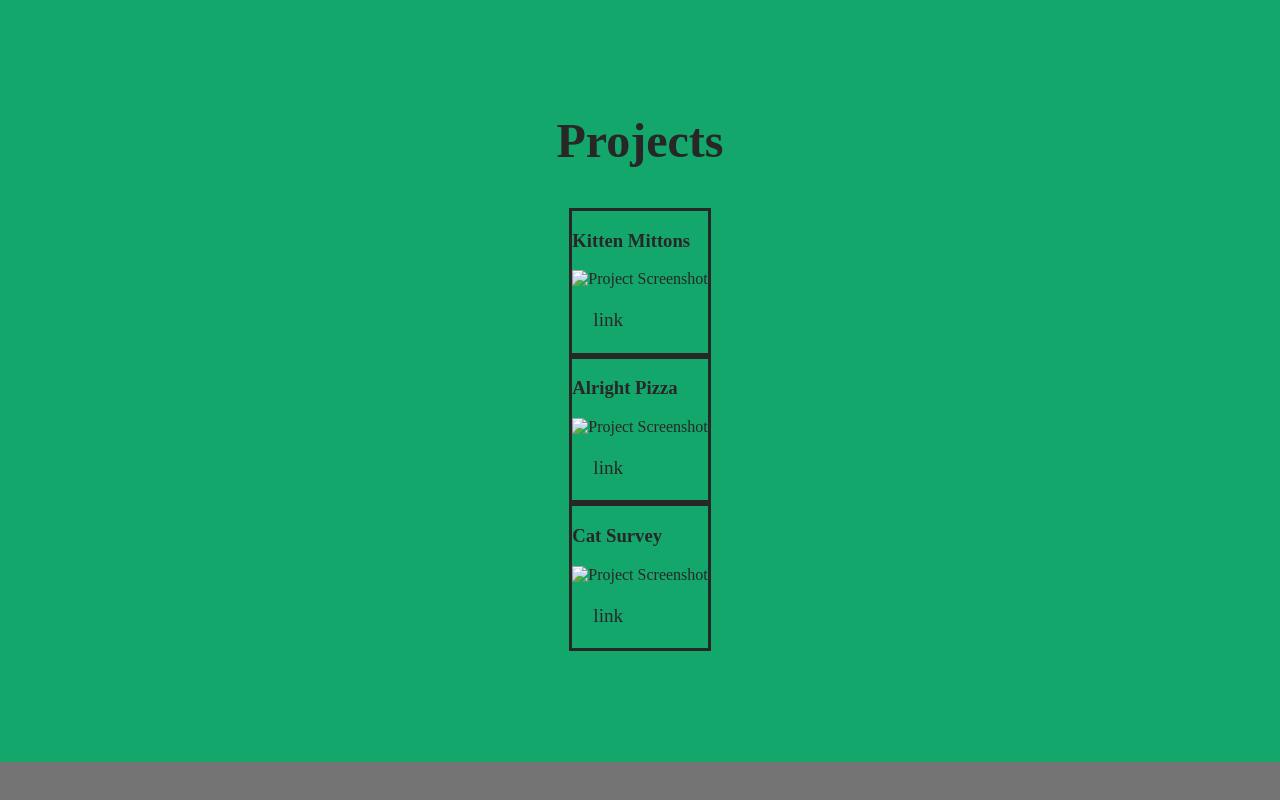
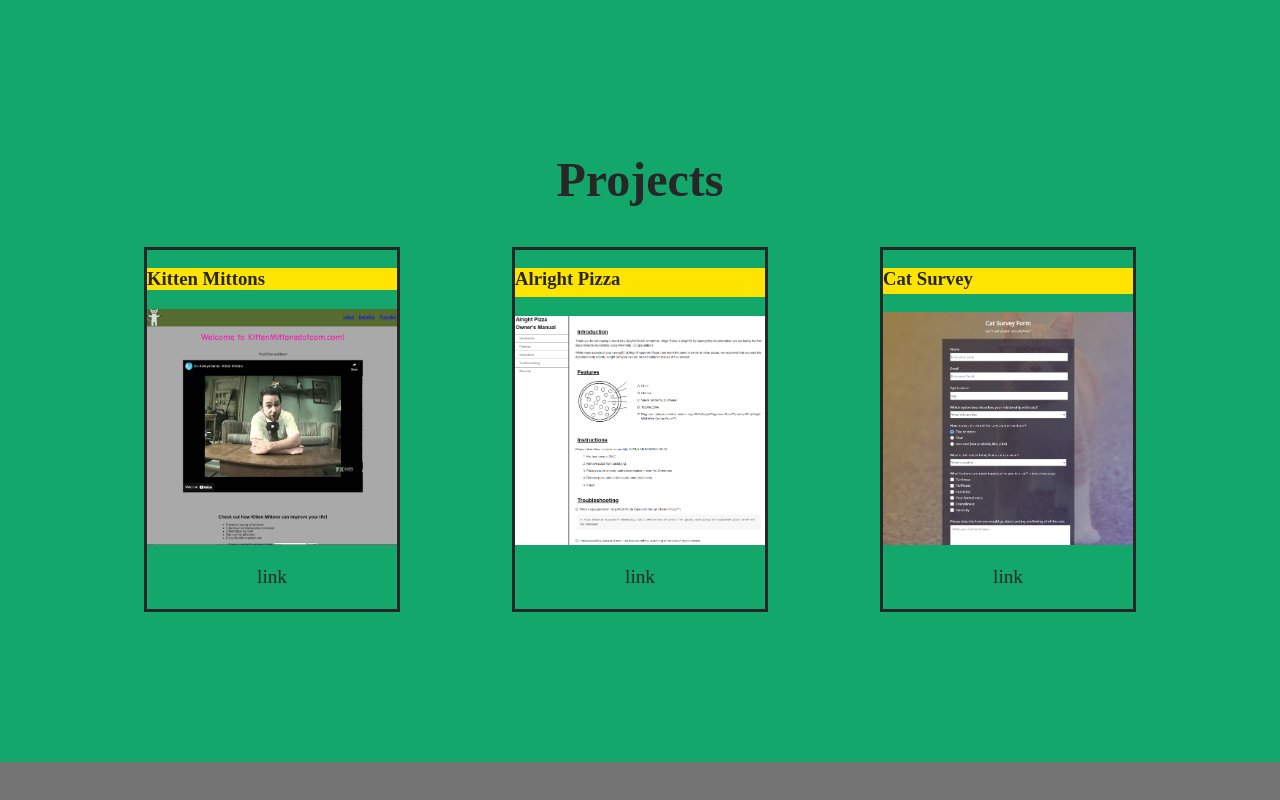
Before and after one commit to Reldre/Portfolio-Webpage, a plain HTML site: page index.html in a window 1280 px wide. Shown: the part 838-1638 px from the top of the page. Drawn offline with Linux system fonts and the light colour scheme.

Commit message:
Added the Images

```diff
--- a/index.html
+++ b/index.html
@@ -24,20 +24,22 @@
 
         <section id="projects">
             <h2>Projects</h2>
+            <div id="tiles">
                 <div class="project-tile">
                     <h3 class="project-tile-header">Kitten Mittons</h3>
-                <img class="project-screenshot" href="https://github.com/Reldre/Product-Landing-Page" alt="Project Screenshot">
+                    <img class="project-screenshot" src="/images/kitten-mittons.png" href="https://github.com/Reldre/Product-Landing-Page" alt="Project Screenshot">
                     <a class="project-tile-link">link</a>
                 </div>
                 <div class="project-tile">
                     <h3 class="project-tile-header">Alright Pizza</h3>
-                <img class="project-screenshot" href="https://github.com/Reldre/Technical-Documentation" alt="Project Screenshot">
+                    <img class="project-screenshot" src="/images/alright-pizza.png" href="https://github.com/Reldre/Technical-Documentation" alt="Project Screenshot">
                     <a class="project-tile-link">link</a>
                 </div>
                 <div class="project-tile">
                     <h3 class="project-tile-header">Cat Survey</h3>
-                <img class="project-screenshot" href="https://github.com/Reldre/Cat-Survey-Form" alt="Project Screenshot">
+                    <img class="project-screenshot" src="/images/cat-survey.png" href="https://github.com/Reldre/Cat-Survey-Form" alt="Project Screenshot">
                     <a class="project-tile-link">link</a>
+                </div>
             </div>
         </section>
 
@@ -49,7 +51,7 @@
 
     <footer>
         <p>Site made by Ryan</p>
-        <a href="" id="repo-link">link to the repository for this site.</a>
+        <a href="https://github.com/Reldre/Portfolio-Webpage" id="repo-link">link to the repository for this site.</a>
     </footer>
   </body>
 </html>
--- a/styles.css
+++ b/styles.css
@@ -94,18 +94,28 @@ main {
     color: #272727;
 }
 
+#tiles {
+    display: flex;
+    gap: 7em;
+}
+
 .project-tile {
     border-style: solid;
     display: flex;
     flex-direction: column;
+    align-items: center;
+    margin: 0;
 }
 
 .project-tile-header {
+ background-color: #FFE400;
+ width: 100%;
+ flex-grow: 1;
 
 }
 
 .project-screenshot {
-
+ max-width: 250px;
 }
 
 .project-tile-link {
```
Also changed, not shown: images/alright-pizza.png (added), images/cat-survey.png (added), images/kitten-mittons.png (added). Lines whose indentation alone changed are shown as unchanged.
